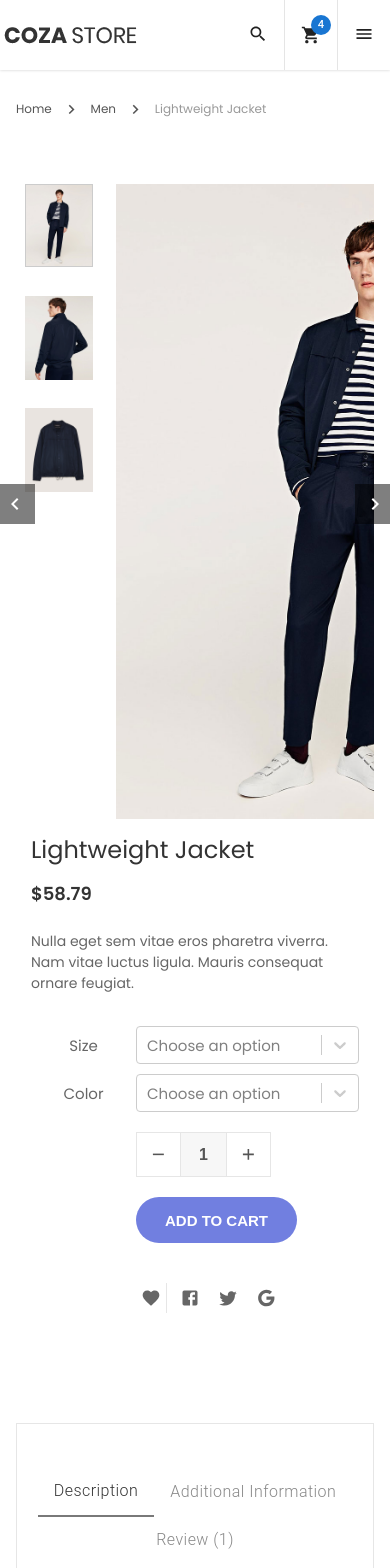
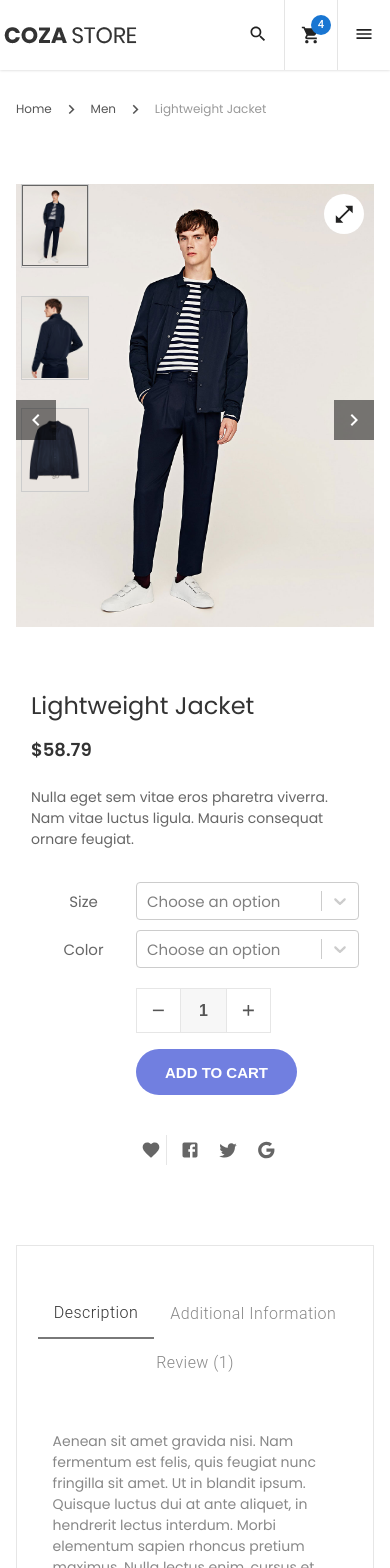
Before and after one commit to hnton2/MERN_CozaStore, a React (Create React App) app in the folder client/: page /product in a window 390 px wide. Shown: the top 1568 px of the page. Built offline with nearby package versions, Linux system fonts and the light colour scheme.

Commit message:
fix detail product page & responsive client

```diff
--- /dev/null
+++ b/client/src/components/Breadcumbs/Breadcrumbs.scss
@@ -0,0 +1,29 @@
+@import "../../variables";
+
+.breadcrumbs {
+    display: flex;
+    align-items: center;
+    padding-top: 30px;
+    margin-bottom: 65px;
+    font-size: 12px;
+    font-weight: 400;
+    line-height: 1.4;
+
+    &__link {
+        display: flex;
+        align-items: center;
+        color: #555;
+
+        &-icon {
+            margin: 0 10px;
+        }
+
+        &:hover {
+            color: $text-hover;
+        }
+    }
+
+    & > span {
+        color: $text-color-3;
+    }
+}
--- /dev/null
+++ b/client/src/components/Breadcumbs/index.jsx
@@ -0,0 +1,20 @@
+import React from "react";
+import { Link } from "react-router-dom";
+import NavigateNextIcon from "@mui/icons-material/NavigateNext";
+import "./Breadcrumbs.scss";
+
+function Breadcrumbs({ links, current }) {
+    return (
+        <div className="breadcrumbs">
+            {links.map((link, index) => (
+                <Link to={link.path} className="breadcrumbs__link">
+                    {link.name}
+                    <NavigateNextIcon fontSize="small" className="breadcrumbs__link-icon" />
+                </Link>
+            ))}
+            <span>{current}</span>
+        </div>
+    );
+}
+
+export default Breadcrumbs;
--- a/client/src/components/CustomTabs/index.jsx
+++ b/client/src/components/CustomTabs/index.jsx
@@ -14,7 +14,7 @@ function CustomTabs({ panels }) {
             <div className="tabs">
                 <Tabs value={value} onChange={handleChange}>
                     {panels.map((panel, index) => (
-                        <Tab label={panel.label} key={index} />
+                        <Tab label={panel.label} key={index + 1} />
                     ))}
                 </Tabs>
             </div>
--- a/client/src/components/Header/Header.scss
+++ b/client/src/components/Header/Header.scss
@@ -5,14 +5,14 @@
     z-index: 100;
     top: 0;
     left: 0;
-    right: 0;
     box-shadow: 0 0px 3px 0px rgba(0, 0, 0, 0.2);
     background-color: #fff;
+    width: 100%;
 
     &__wrapper {
+        height: $header-height;
         display: flex;
         align-items: center;
-        height: $header-height;
         padding-left: 45px;
 
         @include mobile {
--- a/client/src/components/ProductDetail/ProductDetail.scss
+++ b/client/src/components/ProductDetail/ProductDetail.scss
@@ -2,24 +2,23 @@
 
 .product {
     & .slick-dots.slick-thumb {
-        display: flex !important;
-        flex-direction: column;
         top: 0;
-        left: 4px;
-        max-width: 90px;
+        left: 0;
 
         & li {
-            min-height: 84px;
+            display: block;
+            width: 68px;
+            height: 84px;
             margin-bottom: 28px;
-            width: 68px;
+            border: 1px solid #ccc;
 
             &.slick-active img {
-                border: 1px solid #ccc;
+                border: 1px solid $text-dark-2;
             }
         }
 
         & .product__image-dots {
-            width: 68px;
+            width: 100%;
         }
     }
 
@@ -29,18 +28,13 @@
         padding: 8px;
         background-color: rgba($color: #000000, $alpha: 0.5);
         top: 50%;
-        left: 100px !important;
+        left: 0 !important;
         font-size: 25px;
         color: #fff !important;
         z-index: 1;
 
-        @include tablet {
-            font-size: 28px;
-        }
-
         @include mobile {
             display: block !important;
-            left: -6% !important;
         }
 
         &:hover {
@@ -54,18 +48,13 @@
         padding: 8px;
         background-color: rgba($color: #000000, $alpha: 0.5);
         top: 50%;
-        right: 56px !important;
+        right: 0 !important;
         font-size: 25px;
         color: #fff !important;
         z-index: 1;
 
-        @include tablet {
-            font-size: 28px;
-        }
-
         @include mobile {
             display: block !important;
-            right: -6% !important;
         }
 
         &:hover {
@@ -73,20 +62,25 @@
         }
     }
 
-    &__image {
+    &__slide {
         position: relative;
-        width: 513px;
-        padding-left: 100px;
+        margin-bottom: 30px;
 
-        & > img {
-            width: 513px;
+        & > .product-image {
+            display: flex;
+            align-items: center;
+            justify-content: flex-end;
+
+            & img {
+                width: 100%;
+            }
         }
 
-        &-expand {
+        & .btn-expand {
             display: block;
             position: absolute;
             top: 10px;
-            right: -90px;
+            right: 10px;
             z-index: 1;
 
             & > button {
@@ -141,6 +135,10 @@
                 justify-content: flex-end;
                 margin-bottom: 10px;
 
+                &.btn {
+                    margin-top: 20px;
+                }
+
                 & > label {
                     width: 105px;
                     text-align: center;
@@ -150,31 +148,9 @@
                     width: calc(100% - 105px);
                 }
 
-                & .form-button {
-                    width: calc(100% - 105px);
-                    padding-top: 10px;
-
-                    & .form-submit {
-                        color: $text-white;
-                        font-size: 15px;
-                        font-weight: 600;
-                        text-transform: uppercase;
-                        background-color: $primary-color;
-                        min-width: 161px;
-                        height: 46px;
-                        padding: 0 15px;
-                        border-radius: 24px;
-                        margin-top: 20px;
-
-                        &:hover {
-                            border-color: #222;
-                            background-color: #222;
-                            color: #fff;
-                        }
-                    }
-
-                    & .product-quantity {
+                & .quantity-button {
                     display: flex;
+                    align-items: center;
 
                     & input,
                     & button {
@@ -208,6 +184,23 @@
                         }
                     }
                 }
+
+                & .form-submit {
+                    color: $text-white;
+                    font-size: 15px;
+                    font-weight: 600;
+                    text-transform: uppercase;
+                    background-color: $primary-color;
+                    min-width: 161px;
+                    height: 46px;
+                    padding: 0 15px;
+                    border-radius: 24px;
+
+                    &:hover {
+                        border-color: #222;
+                        background-color: #222;
+                        color: #fff;
+                    }
                 }
             }
         }
--- a/client/src/components/ProductDetail/index.jsx
+++ b/client/src/components/ProductDetail/index.jsx
@@ -23,11 +23,7 @@ function ProductDetail() {
 
     const settings = {
         customPaging: function (i) {
-            return (
-                <a>
-                    <img src={Image[`PRODUCT_DETAIL${i + 1}`]} className="product__image-dots" />
-                </a>
-            );
+            return <img src={Image[`PRODUCT_DETAIL${i + 1}`]} className="product__image-dots" />;
         },
         dots: true,
         dotsClass: "slick-dots slick-thumb",
@@ -42,35 +38,41 @@ function ProductDetail() {
 
     return (
         <div className="product">
-            <Grid container spacing={1}>
-                <Grid item xs={12} sm={12} md={6} lg={7}>
+            <Grid container spacing={4}>
+                <Grid item xs={12} sm={12} md={7} lg={7}>
                     <div>
                         <Slider {...settings}>
                             <div>
-                                <div className="product__image">
+                                <div className="product__slide">
+                                    <div className="product-image">
                                         <img src={Image.PRODUCT_DETAIL1} />
-                                    <div className="product__image-expand">
-                                        <button onClick={() => console.log("object1")}>
+                                    </div>
+                                    <div className="btn-expand">
+                                        <button>
                                             <OpenInFullIcon />
                                         </button>
                                     </div>
                                 </div>
                             </div>
                             <div>
-                                <div className="product__image">
+                                <div className="product__slide">
+                                    <div className="product-image">
                                         <img src={Image.PRODUCT_DETAIL2} />
-                                    <div className="product__image-expand">
-                                        <button onClick={() => console.log("object2")}>
+                                    </div>
+                                    <div className="btn-expand">
+                                        <button>
                                             <OpenInFullIcon />
                                         </button>
                                     </div>
                                 </div>
                             </div>
                             <div>
-                                <div className="product__image">
+                                <div className="product__slide">
+                                    <div className="product-image">
                                         <img src={Image.PRODUCT_DETAIL3} />
-                                    <div className="product__image-expand">
-                                        <button onClick={() => console.log("object3")}>
+                                    </div>
+                                    <div className="btn-expand">
+                                        <button>
                                             <OpenInFullIcon />
                                         </button>
                                     </div>
@@ -79,7 +81,7 @@ function ProductDetail() {
                         </Slider>
                     </div>
                 </Grid>
-                <Grid item xs={12} sm={12} md={6} lg={5}>
+                <Grid item xs={12} sm={12} md={5} lg={5}>
                     <div className="product__content">
                         <h3 className="product__content-title">Lightweight Jacket</h3>
                         <span className="product__content-price">$58.79</span>
@@ -96,9 +98,11 @@ function ProductDetail() {
                                 <label>Color</label>
                                 <Select options={options} className="form-control" placeholder="Choose an option" />
                             </div>
-                            <div className="form-group">
-                                <div className="form-button">
-                                    <div className="product-quantity">
+                            <div className="form-group btn">
+                                <div className="form-control">
+                                    <Grid container spacing={2} alignItems="center">
+                                        <Grid item lg={12} md={6} sm={6}>
+                                            <div className="quantity-button">
                                                 <button>
                                                     <RemoveIcon fontSize="small" />
                                                 </button>
@@ -107,7 +111,11 @@ function ProductDetail() {
                                                     <AddIcon fontSize="small" />
                                                 </button>
                                             </div>
+                                        </Grid>
+                                        <Grid item lg={12} md={6} sm={6}>
                                             <button className="form-submit">Add to cart</button>
+                                        </Grid>
+                                    </Grid>
                                 </div>
                             </div>
                         </form>
--- a/client/src/pages/Product/Product.scss
+++ b/client/src/pages/Product/Product.scss
@@ -2,7 +2,7 @@
 
 .product {
     &-tabs {
-        margin: 80px 0 40px;
+        margin: 50px 0 40px;
         padding: 44px 0 40px;
         border: 1px solid #e6e6e6;
 
--- a/client/src/pages/Product/index.jsx
+++ b/client/src/pages/Product/index.jsx
@@ -1,14 +1,14 @@
-import React, { useState } from "react";
+import React from "react";
 import Footer from "../../components/Footer";
 import Header from "../../components/Header";
-import NavigateNextIcon from "@mui/icons-material/NavigateNext";
 import { Link } from "react-router-dom";
-import { Container, Grid, Rating, Tab, Tabs } from "@mui/material";
+import { Container, Grid, Rating } from "@mui/material";
 import ProductDetail from "../../components/ProductDetail";
 import ProductsSlider from "../../components/ProductsSlider";
 import "./Product.scss";
-import TabPanel from "../../components/TabPanel";
 import Image from "../../constants/Image";
+import CustomTabs from "../../components/CustomTabs";
+import Breadcrumbs from "../../components/Breadcumbs";
 
 const dataTab1 = [
     {
@@ -53,110 +53,30 @@ const dataTab1 = [
     },
 ];
 
-function Product() {
-    const [value, setValue] = React.useState(0);
+const reviewData = [
+    {
+        name: "Ariana Grande",
+        avatar: Image.AVATAR1,
+        rating: 4.5,
+        message: "Quod autem in homine praestantissimum atque optimum est, id deseruit. Apud ceteros autem philosophos",
+    },
+];
 
-    const handleChange = (event, newValue) => {
-        setValue(newValue);
-    };
-
-    return (
-        <>
-            <Header />
-            <div className="main">
-                <Container>
-                    <div className="breadcrumbs">
-                        <Link to="#" className="breadcrumbs__link">
-                            Home
-                            <NavigateNextIcon fontSize="small" className="breadcrumbs__link-icon" />
-                        </Link>
-                        <Link to="#" className="breadcrumbs__link">
-                            Men
-                            <NavigateNextIcon fontSize="small" className="breadcrumbs__link-icon" />
-                        </Link>
-                        <span>Lightweight Jacket</span>
-                    </div>
-                    <ProductDetail />
-                    <div className="product-tabs">
-                        <div className="tabs">
-                            <Tabs value={value} onChange={handleChange}>
-                                <Tab label="Description" />
-                                <Tab label="Additional Information" />
-                                <Tab label="Review (1)" />
-                            </Tabs>
-                        </div>
-                        <div className="tab-content">
-                            <TabPanel value={value} index={0}>
-                                <p className="product-tabs__desc">
-                                    Aenean sit amet gravida nisi. Nam fermentum est felis, quis feugiat nunc fringilla
-                                    sit amet. Ut in blandit ipsum. Quisque luctus dui at ante aliquet, in hendrerit
-                                    lectus interdum. Morbi elementum sapien rhoncus pretium maximus. Nulla lectus enim,
-                                    cursus et elementum sed, sodales vitae eros. Ut ex quam, porta consequat interdum
-                                    in, faucibus eu velit. Quisque rhoncus ex ac libero varius molestie. Aenean tempor
-                                    sit amet orci nec iaculis. Cras sit amet nulla libero. Curabitur dignissim, nunc nec
-                                    laoreet consequat, purus nunc porta lacus, vel efficitur tellus augue in ipsum. Cras
-                                    in arcu sed metus rutrum iaculis. Nulla non tempor erat. Duis in egestas nunc.
-                                </p>
-                            </TabPanel>
-                            <TabPanel value={value} index={1}>
-                                <Container maxWidth="sm">
-                                    <div className="product-tabs__info">
-                                        <ul>
-                                            <li>
-                                                <span className="info-name">Weight</span>
-                                                <span className="info-detail">0.79kg</span>
-                                            </li>
-                                            <li>
-                                                <span className="info-name">Dimensions</span>
-                                                <span className="info-detail">110 x 33 x 100 cm</span>
-                                            </li>
-                                            <li>
-                                                <span className="info-name">Materials</span>
-                                                <span className="info-detail">60% cotton</span>
-                                            </li>
-                                            <li>
-                                                <span className="info-name">Color</span>
-                                                <span className="info-detail">
-                                                    Black, Blue, Grey, Green, Red, White
-                                                </span>
-                                            </li>
-                                            <li>
-                                                <span className="info-name">Size</span>
-                                                <span className="info-detail">XL, L, M, S</span>
-                                            </li>
-                                        </ul>
-                                    </div>
-                                </Container>
-                            </TabPanel>
-                            <TabPanel value={value} index={2}>
+const Review = ({ reviews }) => (
     <Container maxWidth="sm">
         <div className="review-list">
-                                        <div className="review">
-                                            <img src={Image.AVATAR1} alt="avatar" className="review__avatar" />
+            {reviews.map((review, index) => (
+                <div className="review" key={index}>
+                    <img src={review.avatar} alt={review.name} className="review__avatar" />
                     <div>
                         <div className="review__header">
-                                                    <span className="review__name">Ariana Grande</span>
-                                                    <Rating name="half-rating" defaultValue={2.5} precision={0.5} />
+                            <span className="review__name">{review.name}</span>
+                            <Rating name="half-rating" defaultValue={review.rating} precision={0.5} />
                         </div>
-                                                <p className="review__message">
-                                                    Quod autem in homine praestantissimum atque optimum est, id
-                                                    deseruit. Apud ceteros autem philosophos
-                                                </p>
+                        <p className="review__message">{review.message}</p>
                     </div>
                 </div>
-                                        <div className="review">
-                                            <img src={Image.AVATAR1} alt="avatar" className="review__avatar" />
-                                            <div>
-                                                <div className="review__header">
-                                                    <span className="review__name">Ariana Grande</span>
-                                                    <Rating name="half-rating" defaultValue={2.5} precision={0.5} />
-                                                </div>
-                                                <p className="review__message">
-                                                    Quod autem in homine praestantissimum atque optimum est, id
-                                                    deseruit. Apud ceteros autem philosophos
-                                                </p>
-                                            </div>
-                                        </div>
+            ))}
         </div>
         <form className="review-form">
             <h5>Add a review</h5>
@@ -192,8 +112,91 @@ function Product() {
             <button className="submit-btn">Submit</button>
         </form>
     </Container>
-                            </TabPanel>
+);
+
+const infoList = {
+    weight: "0.79kg",
+    dimensions: "110 x 33 x 100 cm",
+    materials: "60% cotton",
+    color: "Black, Blue, Grey, Green, Red, White",
+    size: "XL, L, M, S",
+};
+
+const Information = ({ info }) => (
+    <Container maxWidth="sm">
+        <div className="product-tabs__info">
+            <ul>
+                <li>
+                    <span className="info-name">Weight</span>
+                    <span className="info-detail">{info.weight}</span>
+                </li>
+                <li>
+                    <span className="info-name">Dimensions</span>
+                    <span className="info-detail">{info.dimensions}</span>
+                </li>
+                <li>
+                    <span className="info-name">Materials</span>
+                    <span className="info-detail">{info.materials}</span>
+                </li>
+                <li>
+                    <span className="info-name">Color</span>
+                    <span className="info-detail">{info.color}</span>
+                </li>
+                <li>
+                    <span className="info-name">Size</span>
+                    <span className="info-detail">{info.size}</span>
+                </li>
+            </ul>
         </div>
+    </Container>
+);
+
+const overviewData = [
+    {
+        label: "Description",
+        content: (
+            <p className="product-tabs__desc">
+                Aenean sit amet gravida nisi. Nam fermentum est felis, quis feugiat nunc fringilla sit amet. Ut in
+                blandit ipsum. Quisque luctus dui at ante aliquet, in hendrerit lectus interdum. Morbi elementum sapien
+                rhoncus pretium maximus. Nulla lectus enim, cursus et elementum sed, sodales vitae eros. Ut ex quam,
+                porta consequat interdum in, faucibus eu velit. Quisque rhoncus ex ac libero varius molestie. Aenean
+                tempor sit amet orci nec iaculis. Cras sit amet nulla libero. Curabitur dignissim, nunc nec laoreet
+                consequat, purus nunc porta lacus, vel efficitur tellus augue in ipsum. Cras in arcu sed metus rutrum
+                iaculis. Nulla non tempor erat. Duis in egestas nunc.
+            </p>
+        ),
+    },
+    {
+        label: "Additional Information",
+        content: <Information info={infoList} />,
+    },
+    {
+        label: "Review (1)",
+        content: <Review reviews={reviewData} />,
+    },
+];
+
+const linkData = [
+    {
+        name: "Home",
+        path: "/home",
+    },
+    {
+        name: "Men",
+        path: "/category",
+    },
+];
+
+function Product() {
+    return (
+        <>
+            <Header />
+            <div className="main">
+                <Container>
+                    <Breadcrumbs links={linkData} current="Lightweight Jacket" />
+                    <ProductDetail />
+                    <div className="product-tabs">
+                        <CustomTabs panels={overviewData} />
                     </div>
                 </Container>
                 <div className="product-tags">
--- a/client/src/style.scss
+++ b/client/src/style.scss
@@ -128,31 +128,3 @@ img {
         }
     }
 }
-
-.breadcrumbs {
-    display: flex;
-    align-items: center;
-    padding-top: 30px;
-    margin-bottom: 65px;
-    font-size: 12px;
-    font-weight: 400;
-    line-height: 1.4;
-
-    &__link {
-        display: flex;
-        align-items: center;
-        color: #555;
-
-        &-icon {
-            margin: 0 10px;
-        }
-
-        &:hover {
-            color: $text-hover;
-        }
-    }
-
-    & > span {
-        color: $text-color-3;
-    }
-}
```
Also changed, not shown: client/src/components/ProductsSlider/ProductsSlider.scss (+4 -12 lines). Lines whose indentation alone changed are shown as unchanged.
